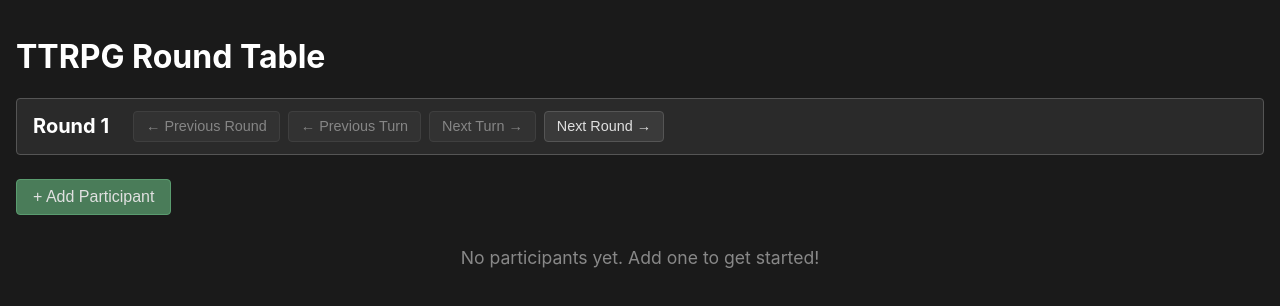
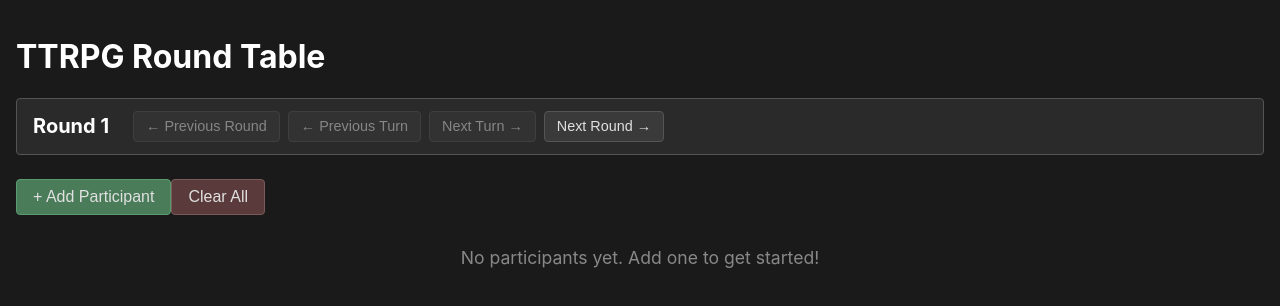
Before and after one commit to matou/TTRPG-Round-Table, a React (Vite) app: page / in a window 1280 px wide. Shown: the top 306 px of the page. Built offline with nearby package versions, Linux system fonts and the light colour scheme.

Commit message:
Add a clear button to remove all participants.

```diff
--- a/src/App.css
+++ b/src/App.css
@@ -75,6 +75,15 @@ h1, h2 {
 
 .add-button:hover {
   background-color: #5a8c69;
+}
+
+.clear-button {
+  background-color: #5a3a3a;
+  border-color: #7a5a5a;
+}
+
+.clear-button:hover {
+  background-color: #6a4a4a;
 }
 
 .empty-state {
--- a/src/App.jsx
+++ b/src/App.jsx
@@ -183,6 +183,17 @@ function App() {
     return sortedParticipants[currentParticipantIndex]
   }
 
+  const clearAllData = () => {
+    if (window.confirm('Are you sure you want to clear all data? This cannot be undone.')) {
+      setParticipants([])
+      setTags([])
+      setNextTagId(1)
+      setCurrentRound(1)
+      setCurrentParticipantIndex(0)
+      localStorage.removeItem('ttrpg-data')
+    }
+  }
+
   return (
     <>
       <h1>TTRPG Round Table</h1>
@@ -213,6 +224,9 @@ function App() {
 
       <button onClick={addParticipant} className="add-button">
         + Add Participant
+      </button>
+      <button onClick={clearAllData} className="clear-button">
+        Clear All
       </button>
 
       {participants.length === 0 ? (
```
